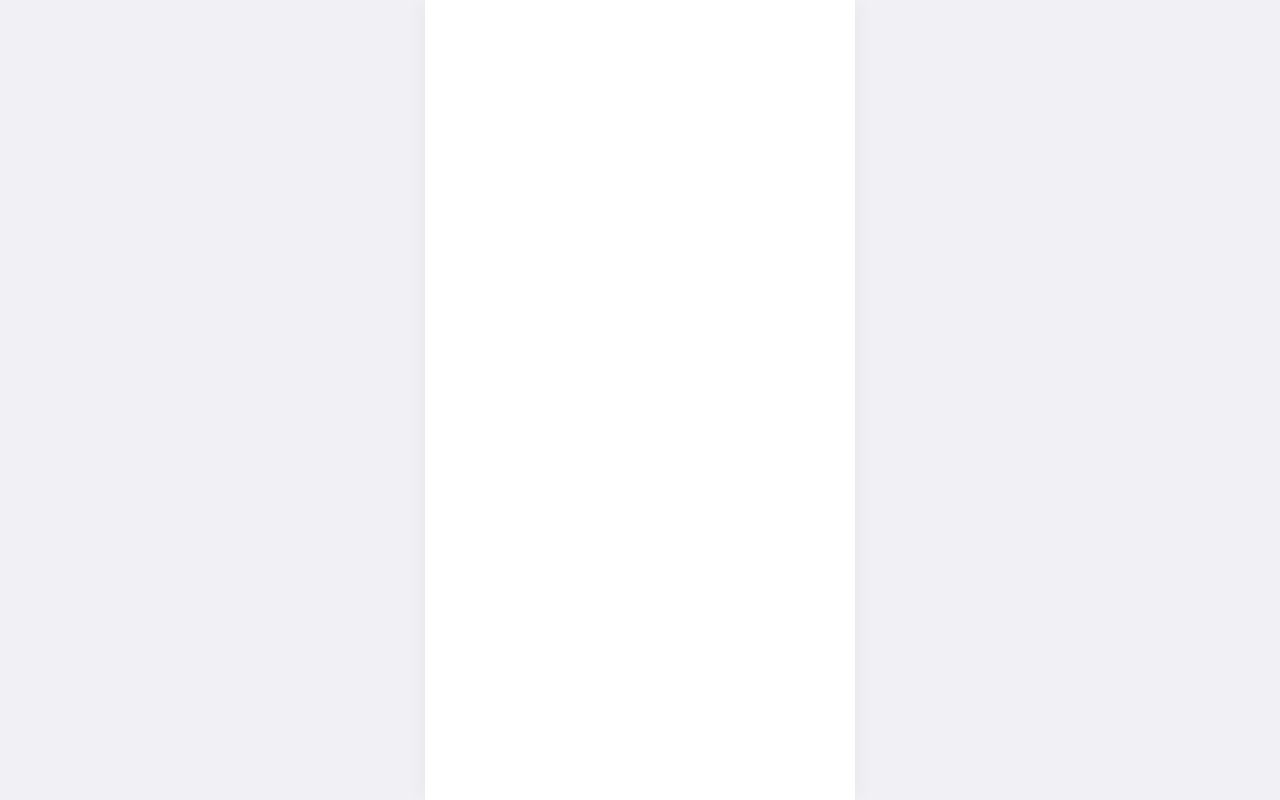
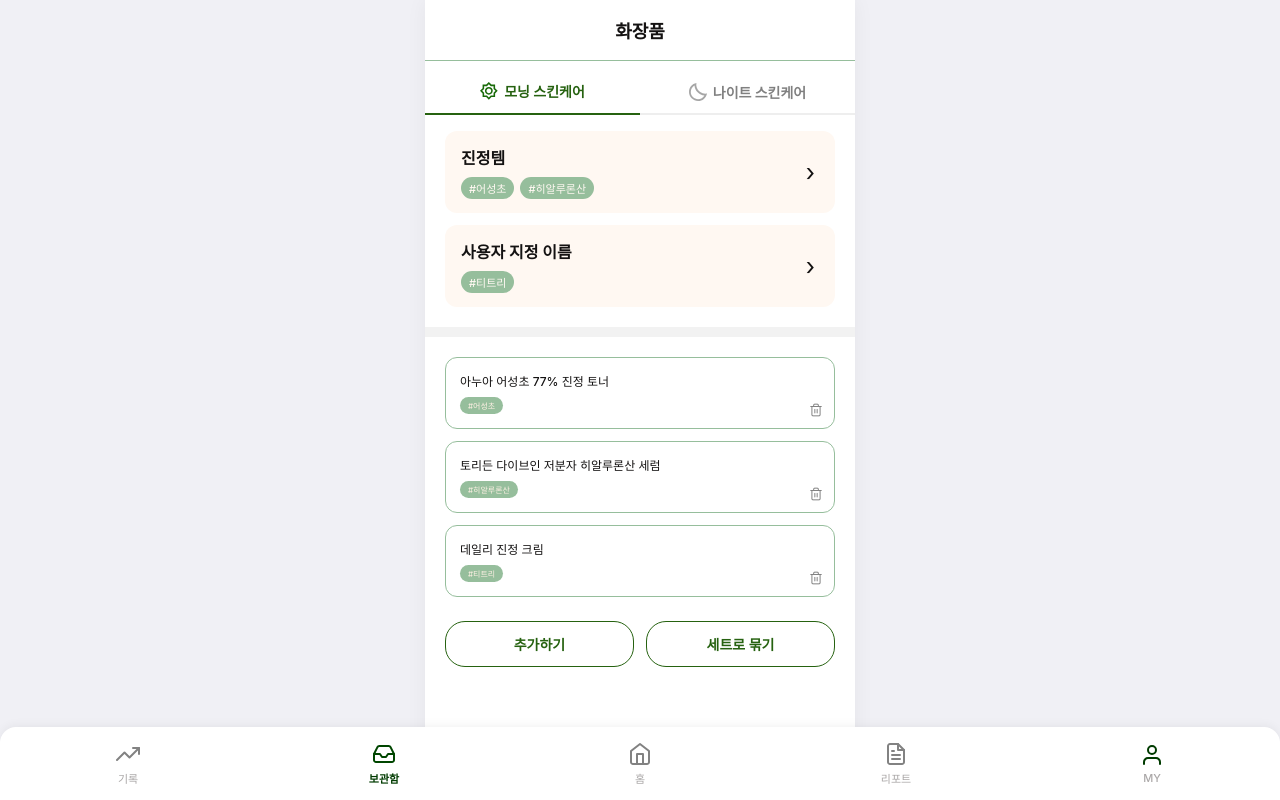
Before and after one commit to LikeLionUniv-INU/14th-toMeta-frontend, a React (Vite) app: page /my-pouch in a window 1280 px wide. Before the commit this address had no page. Built offline with nearby package versions, Linux system fonts and the light colour scheme; no server answers.

Commit message:
Feat: 화장품 등록 후 페이지 백연동 및 기능 구현, 개인정보동의 및 내비게이션바 UI/라우팅 개선

```diff
--- a/src/App.jsx
+++ b/src/App.jsx
@@ -30,14 +30,14 @@ function App() {
       <AppLayout>
         <Routes>
           <Route path="/privacy" element={<Privacy />} />
-          <Route path="/healthconnect" element={<HealthConnect />} />
+          <Route path="/health-connect" element={<HealthConnect />} />
           <Route path="/onboarding/profile" element={<ProfileInput />} />
           <Route path="/onboarding/skin-type" element={<SkintypeInput />} />
           <Route path="/onboarding/notification" element={<Notification />} />
           <Route path="/todaynote" element={<TodayNote />} />
           <Route path="/record" element={<Record />} />
-          <Route path="/emptypouch" element={<EmptyPouch />} />
-          <Route path="/mypouch" element={<MyPouch />} />
+          <Route path="/empty-pouch" element={<EmptyPouch />} />
+          <Route path="/my-pouch" element={<MyPouch />} />
           <Route path="/set/:setId" element={<Set />} />
           <Route
             path="/register/search-cosmetic"
@@ -55,7 +55,7 @@ function App() {
             element={<CustomIngredient />}
           />
           <Route path="/mypage" element={<MyPage />} />
-          <Route path="/editprofile" element={<EditProfile />} />
+          <Route path="/edit-profile" element={<EditProfile />} />
         </Routes>
       </AppLayout>
     </BrowserRouter>
--- a/src/components/NavigationBar.jsx
+++ b/src/components/NavigationBar.jsx
@@ -1,7 +1,7 @@
 import React from 'react';
 import styled from 'styled-components';
 import { useNavigate, useLocation } from 'react-router-dom';
-
+import api from '../api/axios';
 import recordIcon from '../assets/images/navigationbar/record.svg';
 import storageIcon from '../assets/images/navigationbar/storage.svg';
 import homeIcon from '../assets/images/navigationbar/home.svg';
@@ -19,18 +19,50 @@ export default function NavigationBar() {
 
   const navList = [
     { name: '기록', path: ['/record'], icon: recordIcon },
-    { name: '보관함', path: ['/storage'], icon: storageIcon },
+    { name: '보관함', path: ['/my-pouch', '/empty-pouch'], icon: storageIcon },
     { name: '홈', path: ['/home'], icon: homeIcon },
     { name: '리포트', path: ['/report'], icon: reportIcon },
     { name: 'MY', path: ['/mypage'], icon: myIcon },
   ];
+
+  const handleStorageClick = async () => {
+    try {
+      const response = await api.get('/api/cosmetic-options');
+
+      if (response.data && response.data.isSuccess) {
+        const { morning, night } = response.data.result || {};
+
+        const morningCount = (morning?.sets?.length || 0) + (morning?.cosmetics?.length || 0);
+        const nightCount = (night?.sets?.length || 0) + (night?.cosmetics?.length || 0);
+
+        if (morningCount === 0 && nightCount === 0) {
+          navigate('/empty-pouch');
+        } else {
+          navigate('/my-pouch');
+        }
+      } else {
+        navigate('/empty-pouch');
+      }
+    } catch (error) {
+      console.error('보관함 목록 확인 실패:', error.message);
+      navigate('/empty-pouch');
+    }
+  };
+
+  const handleNavClick = (item) => {
+    if (item.name === '보관함') {
+      handleStorageClick();
+    } else {
+      navigate(item.path[0]);
+    }
+  };
 
   return (
     <NavContainer>
       {navList.map((item) => {
         const isActive = checkIsActive(item.path);
         return (
-          <NavItem key={item.name} onClick={() => navigate(item.path[0])}>
+          <NavItem key={item.name} onClick={() => handleNavClick(item)}>
             <Icon src={item.icon} className={isActive ? 'active' : ''} alt={item.name} />
             <NavText className={isActive ? 'active' : ''}>{item.name}</NavText>
           </NavItem>
--- a/src/pages/MyPouch.jsx
+++ b/src/pages/MyPouch.jsx
@@ -1,6 +1,7 @@
-import React, { useState } from "react";
+import React, { useState, useEffect } from "react";
 import styled from "styled-components";
 import { useNavigate } from "react-router-dom";
+import api from "../api/axios";
 import Header from "../components/Header";
 import NavigationBar from "../components/NavigationBar";
 import CosmeticCard from "../components/CosmeticCard";
@@ -12,67 +13,147 @@ export default function MyPouch() {
   const navigate = useNavigate();
   const [activeTab, setActiveTab] = useState("morning");
   const [pouchData, setPouchData] = useState({
+    morning: { sets: [], cosmetics: [] },
+    night: { sets: [], cosmetics: [] },
+  });
+  const [loading, setLoading] = useState(true);
+
+  // API 호출 대신 더미 데이터 직접 주입 (백엔드 개발 완료 전 임시용)
+  useEffect(() => {
+    // 백엔드 명세서 성공 Response 데이터 그대로 활용
+    const mockResponse = {
+      isSuccess: true,
+      code: "COMMON_200",
+      message: "요청에 성공했습니다.",
+      result: {
         morning: {
           sets: [
             {
-          id: 1,
-          title: "진정템",
-          tags: ["#어성초", "#진정", "#피지조절"],
+              setId: 1,
+              name: "진정템",
+              cosmetics: [
+                {
+                  userCosmeticId: 11,
+                  productName: "아누아 어성초 77% 진정 토너",
+                  customName: null,
+                  productType: "skin_toner",
+                  usageTime: "both",
+                  mainIngredients: ["어성초"],
                 },
                 {
-          id: 2,
-          title: "(사용자 지정 이름)",
-          tags: ["#티트리", "#진정", "#수분보충"],
+                  userCosmeticId: 12,
+                  productName: "토리든 다이브인 저분자 히알루론산 세럼",
+                  customName: null,
+                  productType: "serum",
+                  usageTime: "morning",
+                  mainIngredients: ["히알루론산"],
                 },
               ],
-      items: [
-        {
-          id: 101,
-          name: "아누아 어성초 77% 진정 토너",
-          tags: ["#토너", "#어성초", "#진정", "#피지조절"],
             },
             {
-          id: 102,
-          name: "브링그린 티트리 시카 크림",
-          tags: ["#크림", "#속건조", "#수분", "#시카"],
+              setId: 2,
+              name: "사용자 지정 이름",
+              cosmetics: [
+                {
+                  userCosmeticId: 13,
+                  productName: "진정 크림",
+                  customName: "데일리 진정 크림",
+                  productType: "soothing_cream",
+                  usageTime: "both",
+                  mainIngredients: ["티트리"],
+                },
+              ],
+            },
+          ],
+          cosmetics: [
+            {
+              userCosmeticId: 11,
+              productName: "아누아 어성초 77% 진정 토너",
+              customName: null,
+              productType: "skin_toner",
+              usageTime: "both",
+              mainIngredients: ["어성초"],
             },
             {
-          id: 103,
-          name: "에스트라 아토베리어 365크림",
-          tags: ["#크림", "#속건조", "#수분", "#진정"],
+              userCosmeticId: 12,
+              productName: "토리든 다이브인 저분자 히알루론산 세럼",
+              customName: null,
+              productType: "serum",
+              usageTime: "morning",
+              mainIngredients: ["히알루론산"],
             },
             {
-          id: 104,
-          name: "듀이트리 핏 앤 퀵 더블패드",
-          tags: ["#패드", "#유수분", "#수분", "#진정"],
+              userCosmeticId: 13,
+              productName: "진정 크림",
+              customName: "데일리 진정 크림",
+              productType: "soothing_cream",
+              usageTime: "both",
+              mainIngredients: ["티트리"],
             },
           ],
         },
         night: {
-      sets: [],
-      items: [
+          sets: [
             {
-          id: 201,
-          name: "아누아 어성초 77% 진정 토너",
-          tags: ["#토너", "#진정"],
+              setId: 3,
+              name: "나이트 진정 세트",
+              cosmetics: [
+                {
+                  userCosmeticId: 11,
+                  productName: "아누아 어성초 77% 진정 토너",
+                  customName: null,
+                  productType: "skin_toner",
+                  usageTime: "both",
+                  mainIngredients: ["어성초"],
                 },
                 {
-          id: 202,
-          name: "에스트라 아토베리어 365크림",
-          tags: ["#크림", "#보습"],
+                  userCosmeticId: 14,
+                  productName: "브링그린 티트리 시카 크림",
+                  customName: null,
+                  productType: "soothing_cream",
+                  usageTime: "night",
+                  mainIngredients: ["티트리", "시카"],
                 },
               ],
             },
-  });
+          ],
+          cosmetics: [
+            {
+              userCosmeticId: 11,
+              productName: "아누아 어성초 77% 진정 토너",
+              customName: null,
+              productType: "skin_toner",
+              usageTime: "both",
+              mainIngredients: ["어성초"],
+            },
+            {
+              userCosmeticId: 14,
+              productName: "브링그린 티트리 시카 크림",
+              customName: null,
+              productType: "soothing_cream",
+              usageTime: "night",
+              mainIngredients: ["티트리", "시카"],
+            },
+          ],
+        },
+      },
+    };
 
-  const currentTabContent = pouchData[activeTab];
+    // 더미 데이터 세팅
+    setPouchData(mockResponse.result);
+    setLoading(false);
+  }, []);
+
+  const currentTabContent = pouchData[activeTab] || { sets: [], cosmetics: [] };
 
   const handleDeleteItem = (id) => {
     setPouchData((prev) => ({
       ...prev,
       [activeTab]: {
         ...prev[activeTab],
-        items: prev[activeTab].items.filter((item) => item.id !== id),
+        cosmetics: prev[activeTab].cosmetics.filter(
+          (item) => item.userCosmeticId !== id
+        ),
       },
     }));
   };
@@ -104,22 +185,26 @@ export default function MyPouch() {
         </TabGroup>
 
         <MainContent>
-          {currentTabContent.sets.length > 0 && (
+          {loading ? (
+            <div>로딩 중...</div>
+          ) : (
+            <>
+              {currentTabContent.sets && currentTabContent.sets.length > 0 && (
                 <>
                   <SetListSection>
                     {currentTabContent.sets.map((set) => (
-                  <SetCard key={set.id}>
+                      <SetCard key={set.setId}>
                         <SetHeaderRow>
-                      <SetTitle>
-                        {set.title} <ChevronDownIcon>⌵</ChevronDownIcon>
-                      </SetTitle>
+                          <SetTitle>{set.name}</SetTitle>
                         </SetHeaderRow>
                         <SetTagGroup>
-                      {set.tags.map((tag, idx) => (
-                        <SetTag key={idx}>{tag}</SetTag>
+                          {set.cosmetics
+                            ?.flatMap((c) => c.mainIngredients || [])
+                            .map((tag, idx) => (
+                              <SetTag key={idx}>#{tag}</SetTag>
                             ))}
                         </SetTagGroup>
-                    <ChevronRightIcon onClick={() => handleSetClick(set.id)}>
+                        <ChevronRightIcon onClick={() => handleSetClick(set.setId)}>
                           ›
                         </ChevronRightIcon>
                       </SetCard>
@@ -130,18 +215,30 @@ export default function MyPouch() {
               )}
 
               <CardListSection>
-            {currentTabContent.items.map((item) => (
-              <CardWrapper key={item.id}>
-                <CosmeticCard name={item.name} tags={item.tags} />
-                <DeleteButton onClick={() => handleDeleteItem(item.id)}>
+                {currentTabContent.cosmetics &&
+                  currentTabContent.cosmetics.map((item) => (
+                    <CardWrapper key={item.userCosmeticId}>
+                      <CosmeticCard
+                        name={item.customName || item.productName}
+                        tags={(item.mainIngredients || []).map(
+                          (tag) => `#${tag}`
+                        )}
+                      />
+                      <DeleteButton
+                        onClick={() => handleDeleteItem(item.userCosmeticId)}
+                      >
                         <TrashIcon src={Trash} alt="delete" />
                       </DeleteButton>
                     </CardWrapper>
                   ))}
               </CardListSection>
+            </>
+          )}
 
           <ButtonGroup>
-            <ActionButton>추가하기</ActionButton>
+            <ActionButton onClick={() => navigate("/register/search-cosmetic")}>
+              추가하기
+            </ActionButton>
             <ActionButton>세트로 묶기</ActionButton>
           </ButtonGroup>
         </MainContent>
@@ -217,10 +314,10 @@ const SetListSection = styled.div`
 
 const SetCard = styled.div`
   position: relative;
-  background-color: #a3c29e;
+  background-color: #fff8f2;
   border-radius: 12px;
   padding: 14px 16px;
-  color: #ffffff;
+  color: #141212;
   display: flex;
   flex-direction: column;
   gap: 8px;
@@ -239,17 +336,13 @@ const SetTitle = styled.span`
   gap: 4px;
 `;
 
-const ChevronDownIcon = styled.span`
-  font-size: 12px;
-`;
-
 const ChevronRightIcon = styled.span`
   position: absolute;
   right: 16px;
   top: 50%;
   transform: translateY(-50%);
   font-size: 24px;
-  color: #ffffff;
+  color: #141212;
   cursor: pointer;
   padding: 4px;
 `;
@@ -261,8 +354,8 @@ const SetTagGroup = styled.div`
 `;
 
 const SetTag = styled.span`
-  background-color: rgba(255, 255, 255, 0.6);
-  color: #2e4d25;
+  background-color: #96be9c;
+  color: #fff8f2;
   font-size: 11px;
   padding: 3px 8px;
   border-radius: 12px;
@@ -317,7 +410,7 @@ const ActionButton = styled.button`
   background-color: #ffffff;
   border: 1px solid #266210;
   color: #266210;
-  border-radius: 8px;
+  border-radius: 20px;
   font-size: 14px;
   font-weight: 600;
   cursor: pointer;
--- a/src/pages/Mypage.jsx
+++ b/src/pages/Mypage.jsx
@@ -49,7 +49,7 @@ export default function MyPage() {
   };
 
   const handleEditProfile = () => {
-    navigate('/editprofile');
+    navigate('/edit-profile');
   };
 
   const handleOpenTimeModal = (type) => {
@@ -77,7 +77,6 @@ export default function MyPage() {
 
   };
 
-  // 24시간제(23:00) -> 화면 표시용 12시간제(11:00PM) 포맷 변환 함수
   const formatDisplayTime = (timeStr) => {
     if (!timeStr) return '11:00PM';
     const [h, m] = timeStr.split(':');
--- a/src/pages/Privacy.jsx
+++ b/src/pages/Privacy.jsx
@@ -1,5 +1,6 @@
 import React, { useState } from 'react';
 import styled from 'styled-components';
+import { useNavigate } from 'react-router-dom';
 import Button from '../components/Button';
 
 const Container = styled.div`
@@ -51,7 +52,7 @@ const CustomCheckIcon = styled.div`
   width: 24px;
   height: 24px;
   border-radius: 6px;
-  background-color: ${({ checked }) => (checked ? "#609668" : "#FFFFFF")};
+  background-color: ${({ $checked }) => ($checked ? "#609668" : "#FFFFFF")};
   border: ${({ $checked }) => ($checked ? "none" : "1px solid #E9E9E9")};
   display: flex;
   align-items: center;
@@ -71,7 +72,8 @@ const CustomCheckIcon = styled.div`
 `;
 
 const TermsBox = styled.div`
-  background-color: #E9E9E9;
+  background-color: #FFFFFF;
+  border: 1px solid #DEE2E6;
   border-radius: 12px;
   padding: 16px;
   line-height: 1.5;
@@ -111,11 +113,8 @@ const PolicyItem = styled.div`
   }
 `;
 
-const ButtonWrapper = styled.div`
-  padding: 0 20px 30px 20px;
-`;
-
 const Privacy = () => {
+  const navigate = useNavigate();
   const [serviceTermsChecked, setServiceTermsChecked] = useState(false);
   const [privacyPolicyChecked, setPrivacyPolicyChecked] = useState(false);
 
@@ -123,7 +122,7 @@ const Privacy = () => {
 
   const handleSubmit = () => {
     if (!isAllChecked) return;
-    console.log('약관 동의 완료');
+    navigate('/health-connect');
   };
 
   return (
@@ -141,7 +140,7 @@ const Privacy = () => {
               checked={serviceTermsChecked}
               onChange={(e) => setServiceTermsChecked(e.target.checked)}
             />
-            <CustomCheckIcon checked={serviceTermsChecked}>
+            <CustomCheckIcon $checked={serviceTermsChecked}>
               <svg viewBox="0 0 24 24">
                 <polyline points="20 6 9 17 4 12" />
               </svg>
@@ -162,7 +161,7 @@ const Privacy = () => {
               checked={privacyPolicyChecked}
               onChange={(e) => setPrivacyPolicyChecked(e.target.checked)}
             />
-            <CustomCheckIcon checked={privacyPolicyChecked}>
+            <CustomCheckIcon $checked={privacyPolicyChecked}>
               <svg viewBox="0 0 24 24">
                 <polyline points="20 6 9 17 4 12" />
               </svg>
```
Lines whose indentation alone changed are shown as unchanged.
